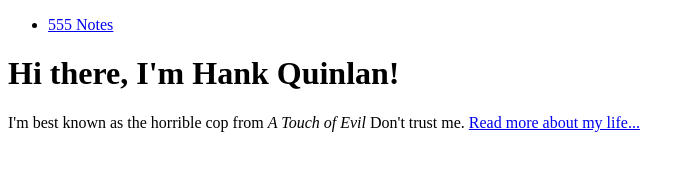
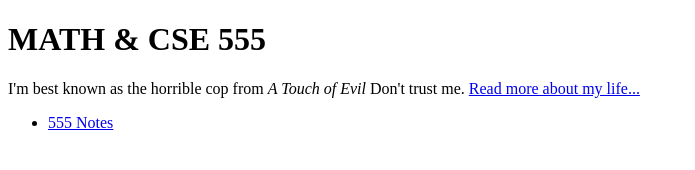
Before and after one commit to XuTeam/555Notes.github.io, a plain HTML site: page index.html in a window 1280 px wide. Shown: the whole page, without its empty margins (0-695 px from the left). Drawn offline with Linux system fonts and the light colour scheme.

Commit message:
Update index.html

```diff
--- a/index.html
+++ b/index.html
@@ -4,16 +4,16 @@
 		<title> MATH & CSE 555</title>
 	</head>
 	<body>
+		<div class="container">
+    		<div class="blurb">
+        		<h1>MATH & CSE 555</h1>
+				<p>I'm best known as the horrible cop from <em>A Touch of Evil</em> Don't trust me. <a href="/about">Read more about my life...</a></p>
+    		</div><!-- /.blurb -->
+		</div><!-- /.container -->
 		<nav>
     		<ul>
         		<li><a href="./555notes.pdf"> 555 Notes</a></li>
     		</ul>
 		</nav>
-		<div class="container">
-    		<div class="blurb">
-        		<h1>Hi there, I'm Hank Quinlan!</h1>
-				<p>I'm best known as the horrible cop from <em>A Touch of Evil</em> Don't trust me. <a href="/about">Read more about my life...</a></p>
-    		</div><!-- /.blurb -->
-		</div><!-- /.container -->
 	</body>
 </html>
```
